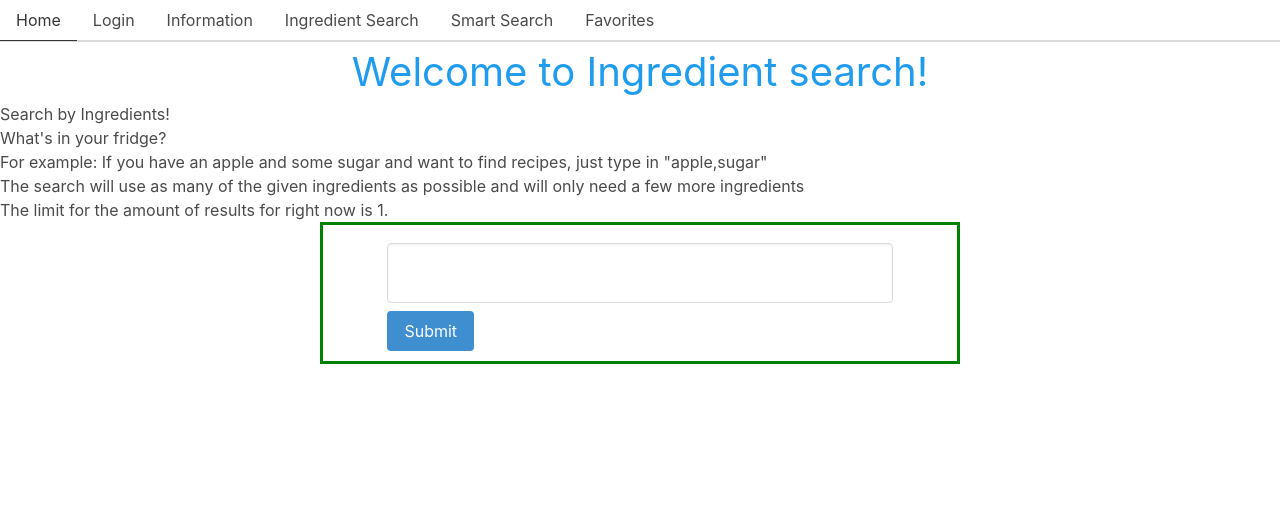
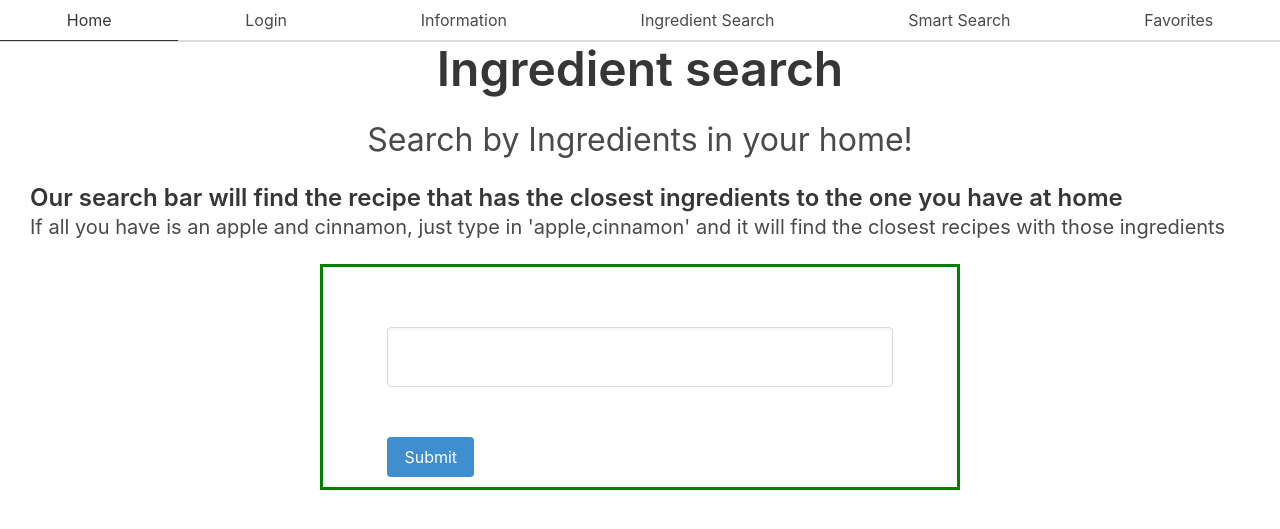
Before and after one commit to nuranceyda/RecipEasyFrontEnd, a PHP site: page /ingredientsearch.html in a window 1280 px wide. Shown: the top 529 px of the page. Run offline with PHP 8.4, Linux system fonts and the light colour scheme; some libraries are stand-ins or nearby versions; some web fonts are replaced.

Commit message:
new stuff

```diff
--- a/index.html
+++ b/index.html
@@ -25,11 +25,11 @@
         </ul>
       </div>
     </header>
+    <h1 >RecipEasy</h1>
     <div style="background-image: url(media/healthyfood.jpeg)"></div>
     <section class="hero is-light is-fullheight">
       <div class="hero-body">
         <div class="container">
-          <h1 class="title">RecipEasy</h1>
           <h2 class="subtitle">Making Cooking Easy!!</h2>
           <img src="media/healthyfood.jpeg" />
         </div>
--- a/ingredientSearch.js
+++ b/ingredientSearch.js
@@ -9,6 +9,7 @@ const submitButton = document.querySelector("#ingButton");
 
 // select the limit of the amount of results
 const limit = "&number=1"
+const autoLimit = "&number=1"
 
 //Button event listener to run the function when clicked
 submitButton.addEventListener('click', function () {
@@ -59,6 +60,19 @@ export async function getRecipeInformation(id) {
         console.log(result);
     }
     return result.data;
+}
+
+//helps with creating some autocomplete entries
+export async function autoCompleteSearch() {
+    const ingredientInput = document.querySelector("#ingSearch").value;
+    const result = await axios({
+        method: 'get',
+        //OFFICIAL PRODUCTION URL FOR HEROKU
+        //url: `https://cors-anywhere.herokuapp.com/https://api.spoonacular.com/recipes/findByIngredients?ingredients=${ingredientInput}${token}${limit}`,
+        //LOCAL TEST URL
+        url:`https://api.spoonacular.com/food/ingredients/autocomplete?${ingredientInput}${limit}query=${ingredientInput}`
+    } )
+    return result;
 }
 
 // this is get the name of the ingredients you didn't write out
--- a/ingredientsearch.html
+++ b/ingredientsearch.html
@@ -29,24 +29,18 @@
         </ul>
       </div>
     </header>
-    <h1>
-        Welcome to Ingredient search!
+    <h1 id ="ingTitle1" class="title is-1 is-spaced">
+        Ingredient search
       </h1>
-    <h2>
-      Search by Ingredients!
+    <h2 class="subtitle is-3 is-spaced" >
+      Search by Ingredients in your home!
     </h2>
-    <h3>
-      What's in your fridge?
+    <h3 class="title is-4 ">
+      Our search bar will find the recipe that has the closest ingredients to the one you have at home
     </h3>
-    <p>
-      For example: If you have an apple and some sugar and want to find recipes, just type in "apple,sugar"
-    </p>
-    <p>
-      The search will use as many of the given ingredients as possible and will only need a few more ingredients
-    </p>
-    <p>
-      The limit for the amount of results for right now is 1.
-    </p>
+    <h4 class = "subtitle is-5 ">
+      If all you have is an apple and cinnamon, just type in 'apple,cinnamon' and it will find the closest recipes with those ingredients
+    </h4>
     <div class = "formdiv">
    <form  id = "inputform">
      <input class="input is-large"  id ="ingSearch"  type ="text">
--- a/stylesheet.css
+++ b/stylesheet.css
@@ -10,7 +10,7 @@
 #ingSearch{
     width: 100%;
   padding: 12px 20px;
-  margin: 8px 0;
+  margin: 50px 0;
   box-sizing: border-box;
 }
 
@@ -18,6 +18,18 @@ h1 {
     color:hsl(204, 86%, 53%);
     font-size: 40px;
     text-align: center
+}
+#ingTitle1 {
+    title-color: hsl(204, 86%, 53%);
+}
+h2{
+    text-align: Center
+}
+h3 {
+    padding-left: 30px;
+}
+h4 {
+    padding-left: 30px
 }
 
 #recipeFeed {
@@ -38,3 +50,8 @@ h1 {
 .card{
     display: inline-block;
 }
+
+
+li {
+    flex: 1 1 auto;
+}
```
